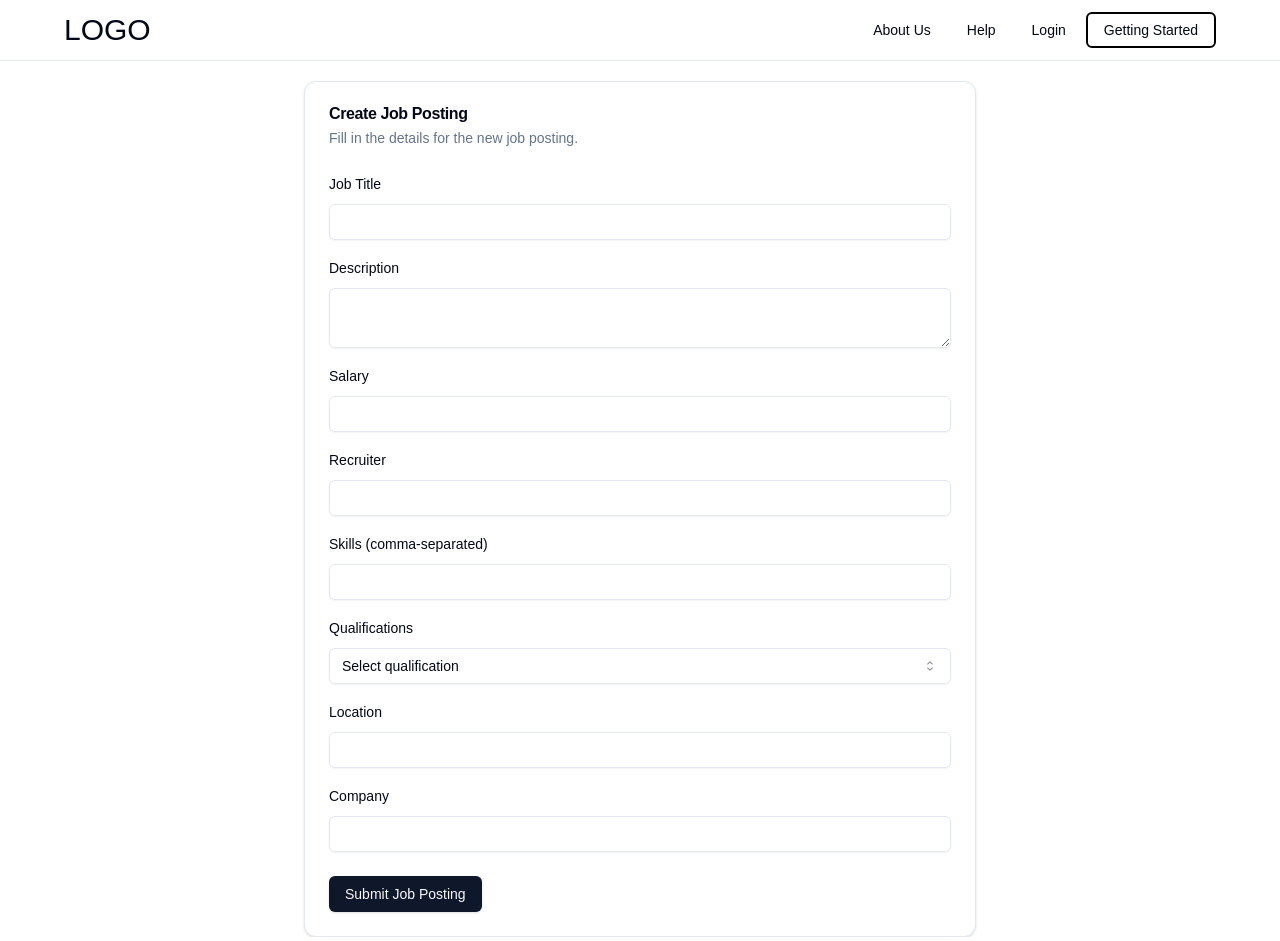
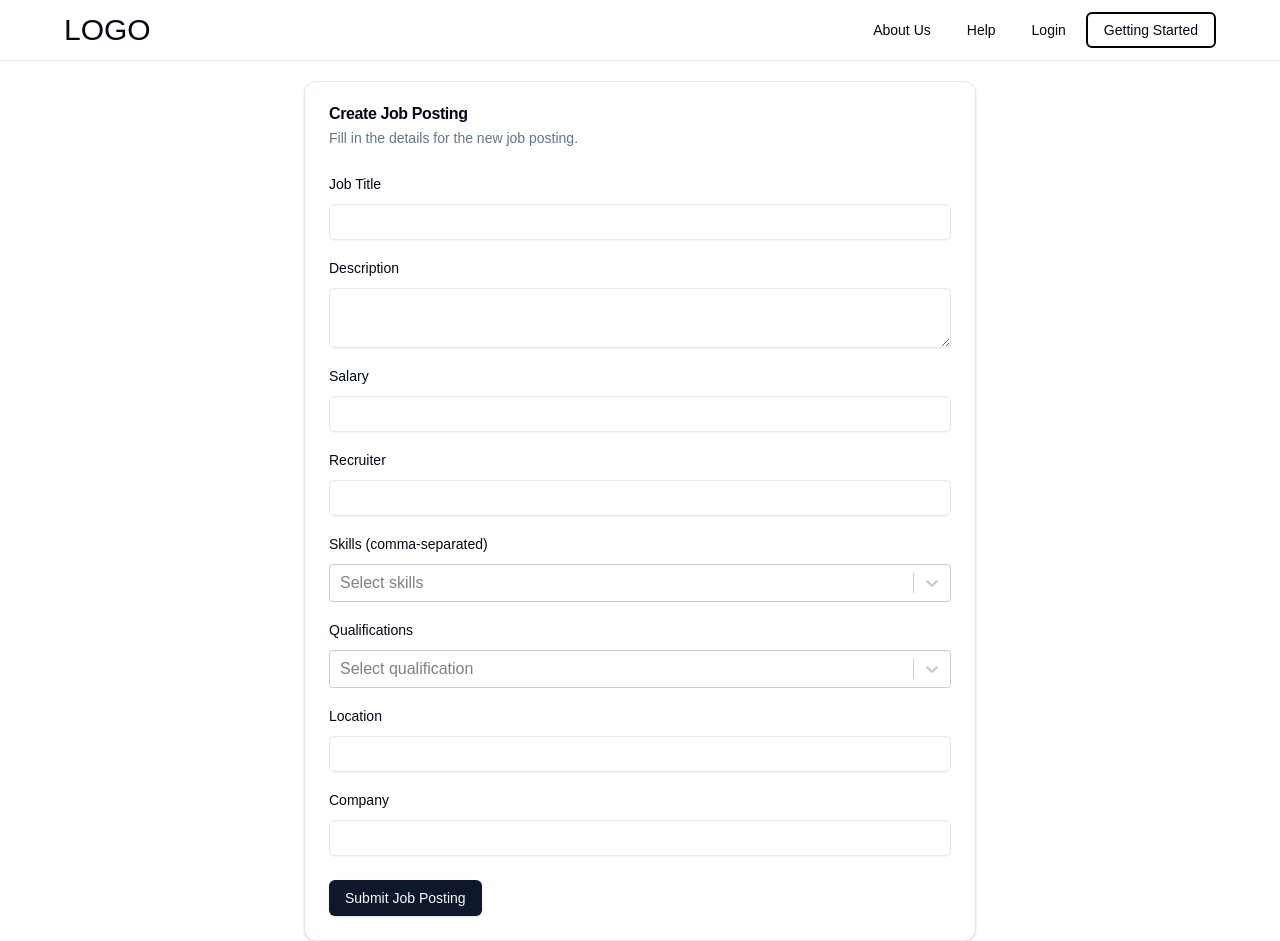
Before and after one commit to cfgtexas24/Team-14, a Next.js app in the folder cfg2024/: page /jobs/create in a window 1280 px wide. Built offline with nearby package versions, Linux system fonts and the light colour scheme.

Commit message:
added dropdown select for qualification and skills

```diff
--- a/cfg2024/app/jobs/create/page.tsx
+++ b/cfg2024/app/jobs/create/page.tsx
@@ -8,20 +8,26 @@ import { Textarea } from "@/components/ui/textarea"
 import { Label } from "@/components/ui/label"
 import { Card, CardHeader, CardTitle, CardDescription, CardContent, CardFooter } from "@/components/ui/card"
 import {
-  Select,
+  // Select,
   SelectContent,
   SelectItem,
   SelectTrigger,
   SelectValue,
 } from "@/components/ui/select"
+import Select, {MultiValue, SingleValue} from 'react-select'
+
+interface OptionType {
+  value: string;
+  label: string;
+}
 
 interface JobPostingFormData {
   title: string;
   description: string;
   salary: number;
   recruiter: string;
-  skills: string;
-  qualifications: string;
+  skills: OptionType;
+  qualifications: OptionType;
   location: string;
   company: string;
 }
@@ -34,6 +40,33 @@ export default function JobPostingForm(): JSX.Element {
     // Here you would typically send the data to your backend
   };
 
+  const qualificationOptions = [
+    { value: 'high_school_ged', label: 'High School/GED' },
+    { value: 'associates_degree', label: "Associate's Degree" },
+    { value: 'bachelors_degree', label: "Bachelor's Degree" },
+  ];
+
+  const skillsOptions = [
+    { value: 'javascript', label: 'JavaScript' },
+    { value: 'react', label: 'React' },
+    { value: 'typescript', label: 'TypeScript' },
+    { value: 'nodejs', label: 'Node.js' },
+    { value: 'python', label: 'Python' },
+    { value: 'sql', label: 'SQL' },
+    { value: 'css', label: 'CSS' },
+    { value: 'html', label: 'HTML' },
+    { value: 'docker', label: 'Docker' },
+    { value: 'aws', label: 'AWS' },
+    { value: 'problem solving', label: 'Problem Solving' },
+    { value: 'communication', label: 'Communication' },
+    { value: 'teamwork', label: 'Teamwork' },
+    { value: "customer service", label: "Customer Service"},
+    { value: "google data analytics certificate", label: "Google Data Analytics Certificate" },
+    { value: "google it support certificate", label: "Google IT Support Certificate" },
+    { value: "google UI/UX design certificate", label: "Google UI/UX Design Certificate"},
+    { value: "google project management certificate", label: "Google Project Management Certificate"},
+    { value: "google cybersecurity certificate", label: "Google Cybersecurity Certificate"},
+  ];
   return (
     <Card className="w-full max-w-2xl mx-auto">
       <CardHeader>
@@ -75,7 +108,22 @@ export default function JobPostingForm(): JSX.Element {
 
           <div className="space-y-2">
             <Label htmlFor="skills">Skills (comma-separated)</Label>
-            <Input id="skills" {...register("skills", { required: "Skills are required" })} />
+            <Controller
+            name="skills"
+            control={control}
+            render={({ field }) => (
+              <Select
+              {...field}
+              options={skillsOptions}
+              getOptionLabel={(option: OptionType) => option.label}
+              getOptionValue={(option: OptionType) => option.value}
+              placeholder="Select skills"
+              isSearchable={true}
+              isMulti={true}
+              onChange={(selectedOption: MultiValue<OptionType>) => field.onChange(selectedOption)}
+              />
+            )}
+            />
             {errors.skills && <p className="text-red-500 text-sm">{errors.skills.message}</p>}
           </div>
 
@@ -84,18 +132,15 @@ export default function JobPostingForm(): JSX.Element {
             <Controller
               name="qualifications"
               control={control}
-              rules={{ required: "Qualification is required" }}
               render={({ field }) => (
-                <Select onValueChange={field.onChange} defaultValue={field.value}>
-                  <SelectTrigger>
-                    <SelectValue placeholder="Select qualification" />
-                  </SelectTrigger>
-                  <SelectContent>
-                    <SelectItem value="high_school_ged">High School/GED</SelectItem>
-                    <SelectItem value="associates_degree">Associate's Degree</SelectItem>
-                    <SelectItem value="bachelors_degree">Bachelor's Degree</SelectItem>
-                  </SelectContent>
-                </Select>
+                <Select
+                  {...field}
+                  options={qualificationOptions}
+                  getOptionLabel={(option: OptionType) => option.label}
+                  getOptionValue={(option: OptionType) => option.value}
+                  onChange={(selectedOption: SingleValue<OptionType>) => field.onChange(selectedOption)}
+                  placeholder="Select qualification"
+                />
               )}
             />
             {errors.qualifications && <p className="text-red-500 text-sm">{errors.qualifications.message}</p>}
```
